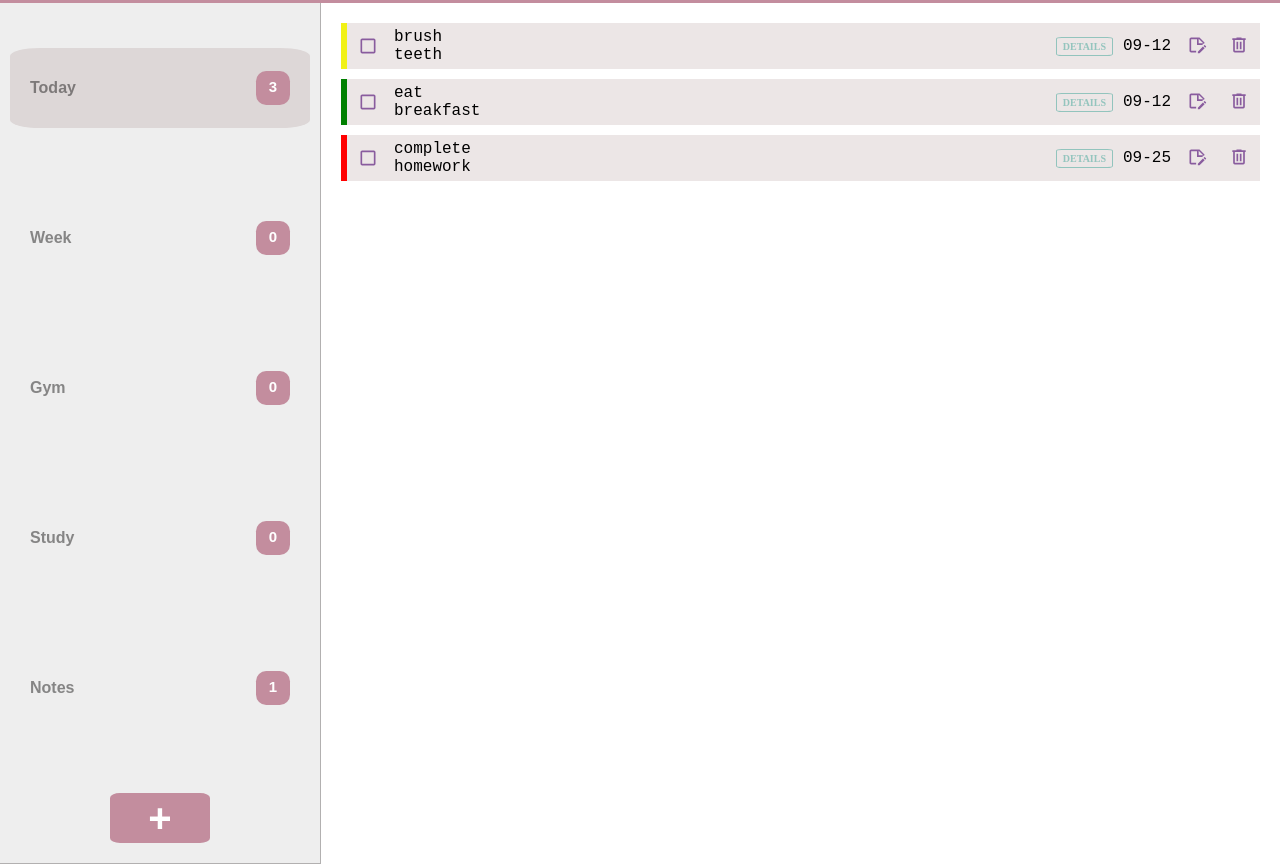
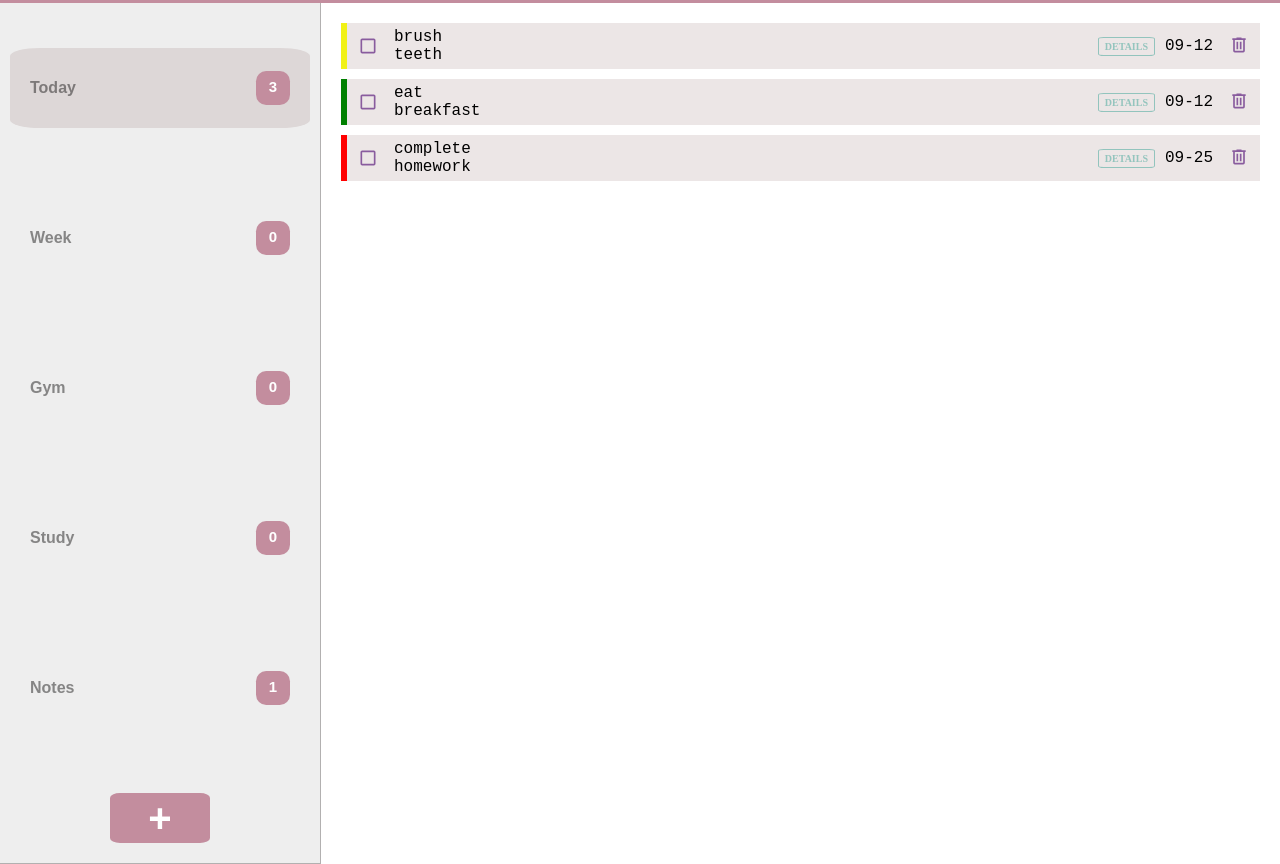
Before and after one commit to Shilllo/Todo-List, a website built with Vite: page index.html in a window 1280 px wide. Shown: the part 47-911 px from the top of the page. Built offline with nearby package versions, Linux system fonts and the light colour scheme.

Commit message:
Remove edit button

```diff
--- a/index.html
+++ b/index.html
@@ -39,18 +39,7 @@
       <div class="todoPart">
         <button class="details">DETAILS</button>
         <div id="date">2024-09-12</div>
-        <button class="edit">
-          <svg
-            xmlns="http://www.w3.org/2000/svg"
-            viewBox="0 0 24 24"
-            height="20px"
-            width="20px"
-          >
-            <path
-              d="M18.13 12L19.39 10.74C19.83 10.3 20.39 10.06 21 10V9L15 3H5C3.89 3 3 3.89 3 5V19C3 20.1 3.89 21 5 21H11V19.13L11.13 19H5V5H12V12H18.13M14 4.5L19.5 10H14V4.5M19.13 13.83L21.17 15.87L15.04 22H13V19.96L19.13 13.83M22.85 14.19L21.87 15.17L19.83 13.13L20.81 12.15C21 11.95 21.33 11.95 21.53 12.15L22.85 13.47C23.05 13.67 23.05 14 22.85 14.19Z"
-            />
-          </svg>
-        </button>
+
         <button class="delete">
           <svg
             xmlns="http://www.w3.org/2000/svg"
```
